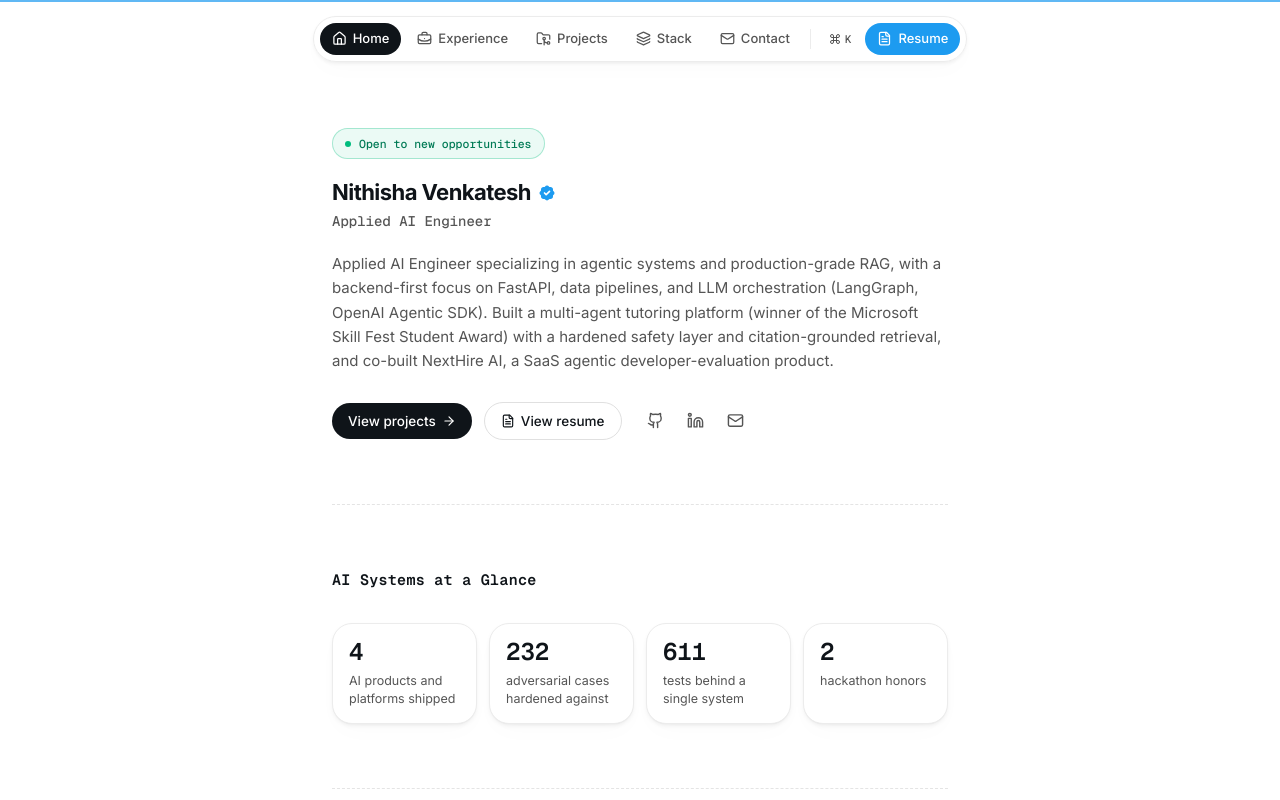
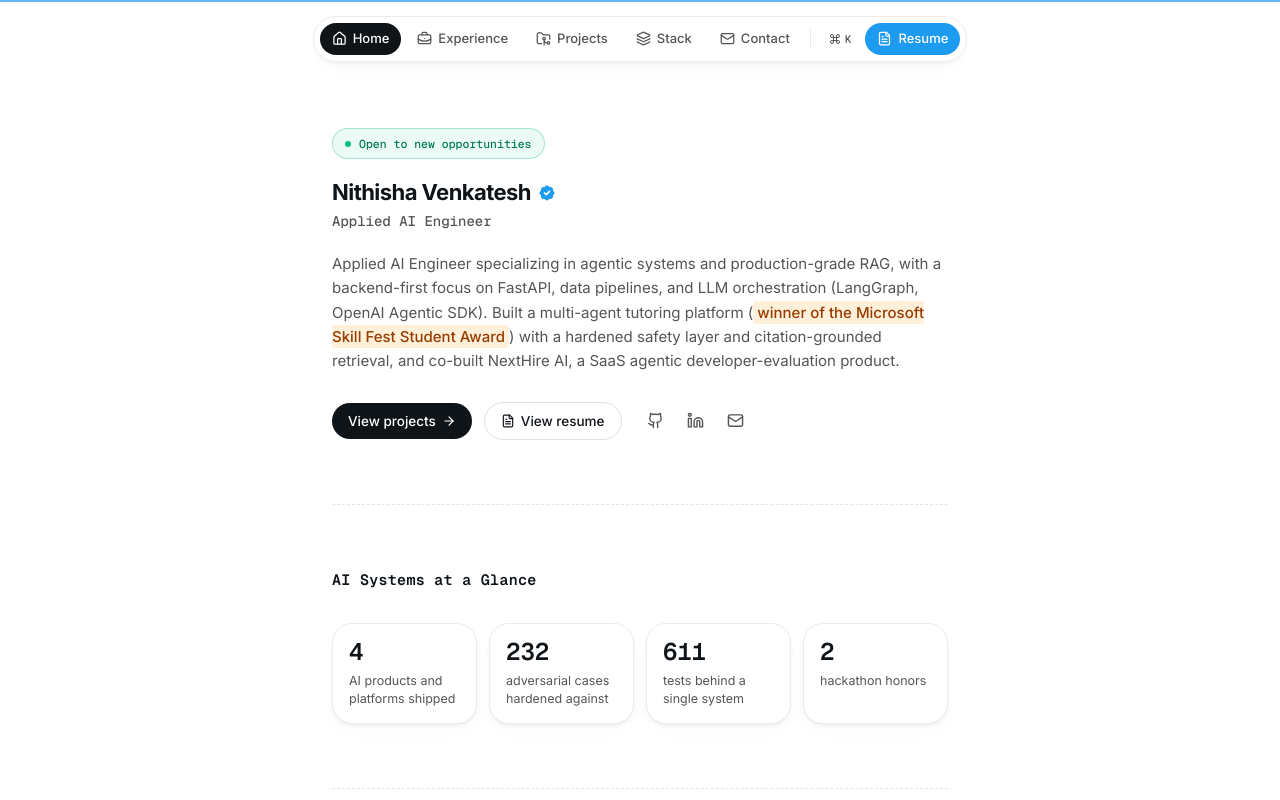
Before and after one commit to NithishaVenkatesh/Portfolio, a Next.js app: page / in a window 1280 px wide. Shown: the top 800 px of the page. Built offline with nearby package versions, Linux system fonts and the light colour scheme.

Commit message:
Highlight Microsoft Skill Fest award in hero summary
Co-Authored-By: Claude Fable 5 <noreply@anthropic.com>

```diff
--- a/src/components/sections/hero.tsx
+++ b/src/components/sections/hero.tsx
@@ -65,7 +65,16 @@ export function Hero() {
 
       <Enter delay={0.15} className="mt-5">
         <p className="max-w-prose text-[15px] leading-relaxed text-soft">
-          {site.intro}
+          {site.intro.split(site.introHighlight).map((part, index, parts) => (
+            <span key={index}>
+              {part}
+              {index < parts.length - 1 && (
+                <mark className="rounded bg-amber-500/15 px-1 py-0.5 font-medium text-amber-800">
+                  {site.introHighlight}
+                </mark>
+              )}
+            </span>
+          ))}
         </p>
       </Enter>
 
--- a/src/data/site.ts
+++ b/src/data/site.ts
@@ -119,6 +119,8 @@ export const site = {
     "Applied AI Engineer specializing in agentic systems and production-grade RAG.",
   intro:
     "Applied AI Engineer specializing in agentic systems and production-grade RAG, with a backend-first focus on FastAPI, data pipelines, and LLM orchestration (LangGraph, OpenAI Agentic SDK). Built a multi-agent tutoring platform (winner of the Microsoft Skill Fest Student Award) with a hardened safety layer and citation-grounded retrieval, and co-built NextHire AI, a SaaS agentic developer-evaluation product.",
+  /** Phrase inside `intro` rendered with award styling in the hero. */
+  introHighlight: "winner of the Microsoft Skill Fest Student Award",
   availability: "Open to new opportunities",
   email: "nithishaleni1806@gmail.com",
   phone: "+91 6379 074 239",
```
